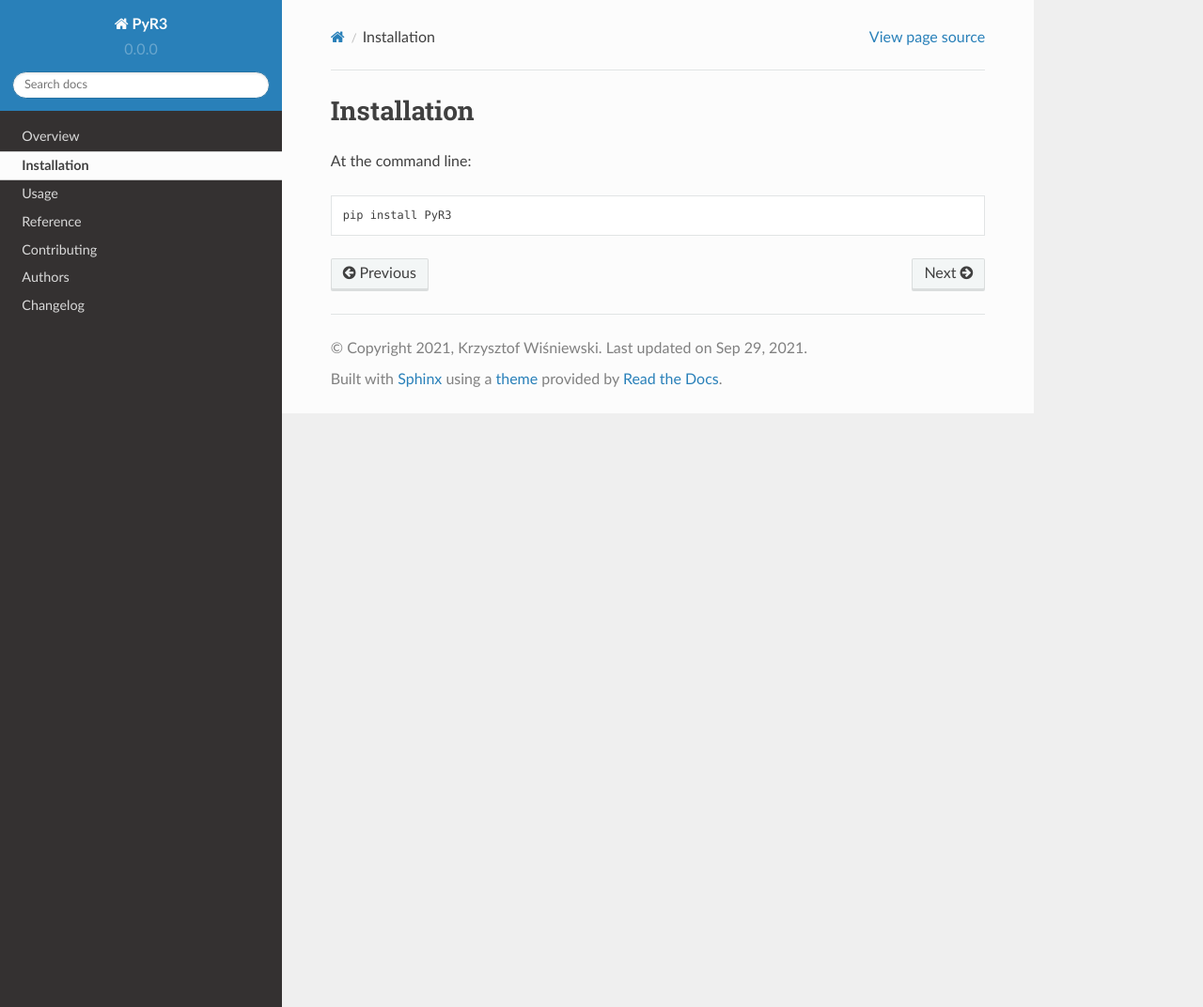
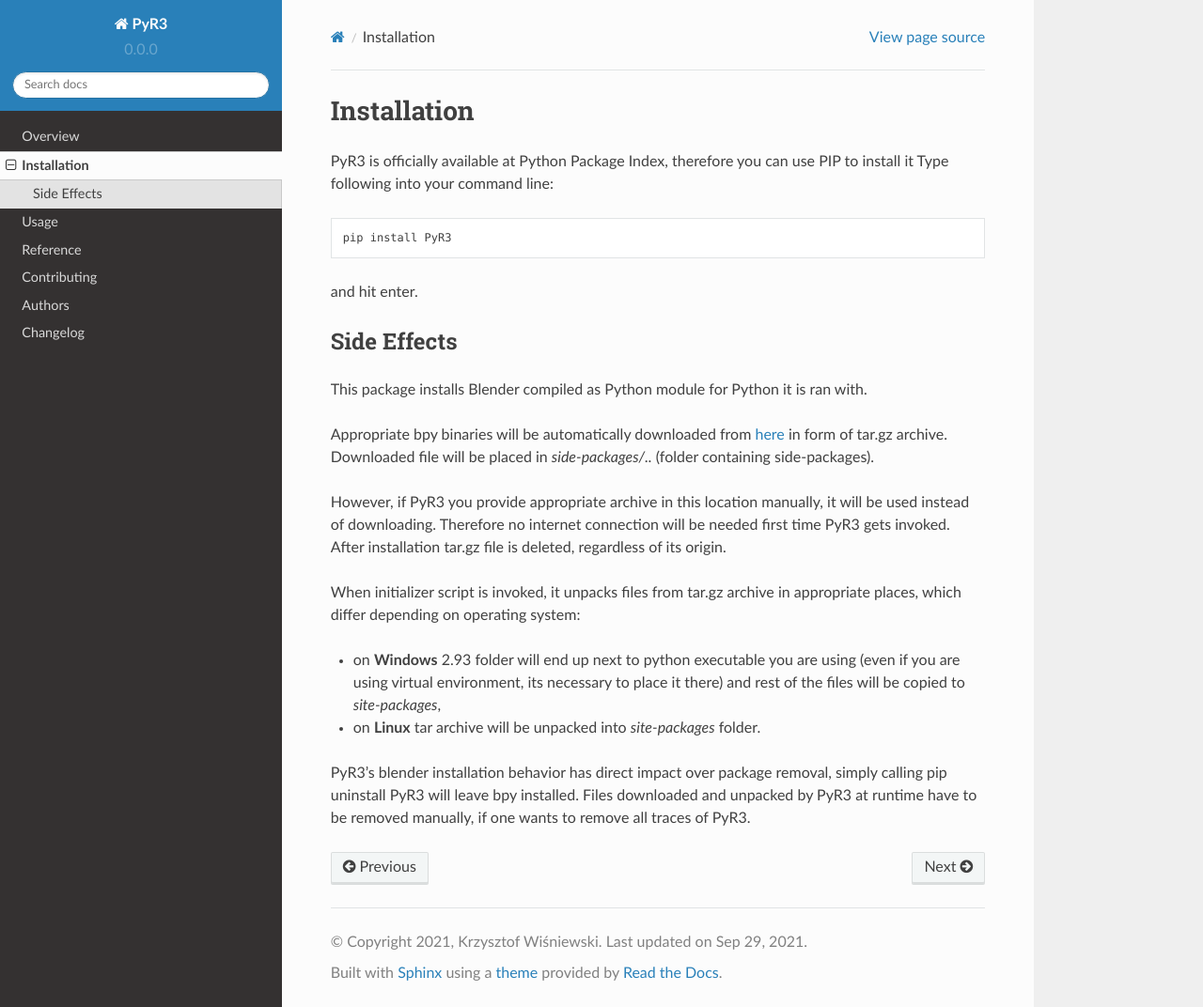
Before and after one commit to Argmaster/PyR3, a Sphinx documentation site: the page built from docs/installation.rst, in a window 1280 px wide and 1072 px high. Shown: the whole window at 94% size. Built offline with Sphinx 7.4.7 and the Read the Docs theme 2.0.0, drawn with Linux system fonts in a browser that asks for light colours.

Commit message:
Working on better docs and examples

```diff
--- a/docs/installation.rst
+++ b/docs/installation.rst
@@ -1,7 +1,33 @@
 ============
 Installation
 ============
-
-At the command line::
+PyR3 is officially available at Python Package Index, therefore you can use PIP to install it
+Type following into your command line::
 
     pip install PyR3
+
+and hit enter.
+
+Side Effects
+============
+
+This package installs Blender compiled as Python module for Python it is ran with.
+
+Appropriate bpy binaries will be automatically downloaded from `here <https://github.com/Argmaster/pyr3/releases/tag/bpy-binaries>`_
+in form of tar.gz archive. Downloaded file will be placed in *side-packages/..* (folder containing side-packages).
+
+However, if PyR3 you provide appropriate archive in this location manually, it will
+be used instead of downloading. Therefore no internet connection will be needed
+first time PyR3 gets invoked. After installation tar.gz file is deleted, regardless of its origin.
+
+When initializer script is invoked, it unpacks files from tar.gz archive in appropriate places,
+which differ depending on operating system:
+
+* on **Windows** 2.93 folder will end up next to python executable you are using (even if you are using virtual environment, its necessary to place it there) and rest of the files will be copied to `site-packages`,
+
+* on **Linux** tar archive will be unpacked into *site-packages* folder.
+
+PyR3's blender installation behavior has direct impact over package removal,
+simply calling pip uninstall PyR3 will leave bpy installed.
+Files downloaded and unpacked by PyR3 at runtime have to be removed manually, if one wants to
+remove all traces of PyR3.
--- a/docs/usage.rst
+++ b/docs/usage.rst
@@ -2,6 +2,11 @@
 Usage
 =====
 
-To use PyR3 in a project::
+PyR3 is a utility library consisting of multiple semi-separate blocks
 
-	import PyR3
+.. toctree::
+   :maxdepth: 2
+
+   usage/shortcut
+   usage/factory
+   usage/contrib
--- /dev/null
+++ b/docs/usage/contrib.rst
@@ -0,0 +1,5 @@
+
+PyR3.contrib
+============
+
+This subpackage contains first-party MeshFactory subclasses.
--- /dev/null
+++ b/docs/usage/factory.rst
@@ -0,0 +1,7 @@
+
+PyR3.factory
+============
+
+This package contains definition of MeshFactory class, Field class and
+all first-party Field subclasses definitions and makes a foundation for
+custom MeshFactory subclasses.
--- /dev/null
+++ b/docs/usage/shortcut.rst
@@ -0,0 +1,22 @@
+
+PyR3.shortcut
+=============
+
+This subpackage contains useful abstractions and shortcuts over blender API,
+which are used multiple times in other parts of PyR3, but it is mend also
+for public access and use.
+
+
+Managing selected and active objects with PyR3.shortcut.context.Objects
+-----------------------------------------------------------------------
+
+Deselecting all object in current scene.
+
+.. code-block:: python
+
+    from PyR3.shortcut.context import Objects
+
+    Objects.deselect_all()
+
+
+Seecting
```
Also changed, not shown: README.rst (+11 -28 lines), 1 other file.
